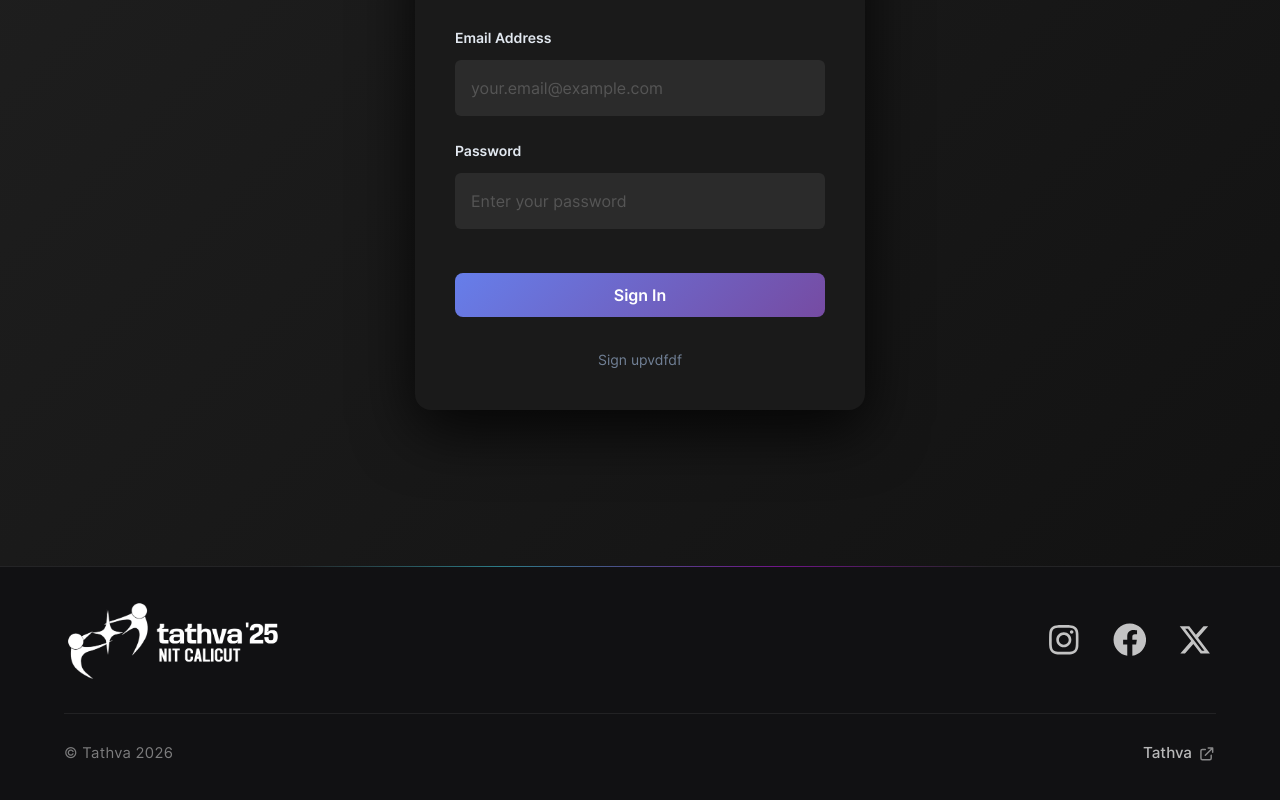
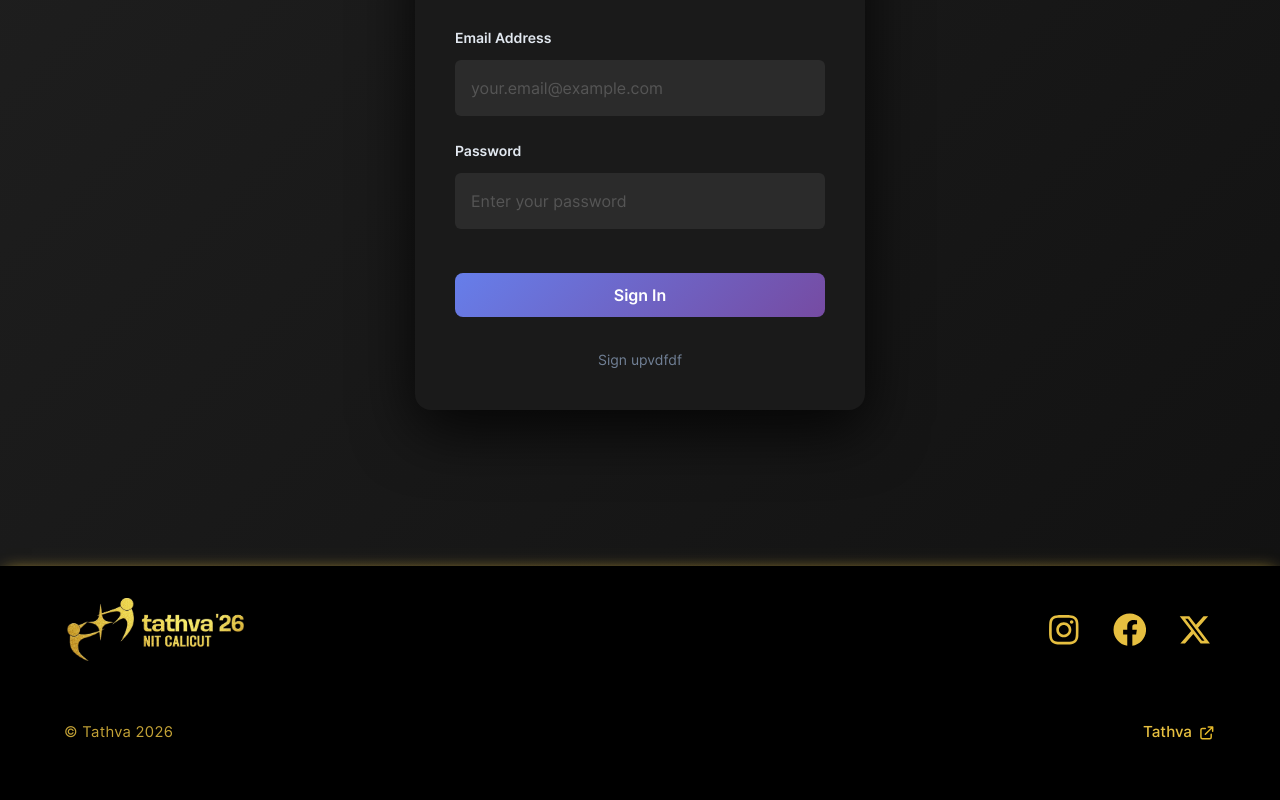
Before and after one commit to ItsThareesh/ca-frontend, a Next.js app: page /login in a window 1280 px wide. Shown: the part 234-1034 px from the top of the page. Built offline with nearby package versions, Linux system fonts and the light colour scheme.

Commit message:
footer changed to gold-black theme

```diff
--- a/components/common/Footer.js
+++ b/components/common/Footer.js
@@ -11,7 +11,7 @@ export default function Footer() {
 			<div className='container'>
 				<div className={styles['footer-top']}>
 					<Link href='/'>
-						<img className={styles['footer-logo']} src='/images/logoNew.png' alt='Tathva 2026' />
+						<img className={styles['footer-logo']} src='/images/tathva26-gold.png' alt="Tathva '26" />
 					</Link>
 					<div className={styles['social-links']}>
 						<a
--- a/components/common/footer.module.css
+++ b/components/common/footer.module.css
@@ -1,28 +1,13 @@
 .footer {
-	background: #111113;
-	border-top: 1px solid rgba(255, 255, 255, 0.08);
+	background: #000000;
+
 	display: flex;
 	flex-direction: column;
 	position: relative;
+	box-shadow: 0px 0px 16px -6px #e6bf40;
 }
 
-.footer::before {
-	content: '';
-	position: absolute;
-	top: -1px;
-	left: 50%;
-	transform: translateX(-50%);
-	width: min(85%, 700px);
-	height: 1px;
-	background: linear-gradient(
-		90deg,
-		transparent 0%,
-		rgba(55, 231, 255, 0.45) 30%,
-		rgba(204, 1, 255, 0.45) 70%,
-		transparent 100%
-	);
-	pointer-events: none;
-}
+
 
 .footer-top {
 	display: flex;
@@ -33,16 +18,16 @@
 }
 
 .footer-logo {
-	height: 82px;
+	height: 63px;
 	width: auto;
 	cursor: pointer;
 	display: block;
-	transition: transform 0.25s ease, opacity 0.25s ease;
+	transition: transform 0.25s ease;
 }
 
 .footer-logo:hover {
-	transform: translateY(-2px);
-	opacity: 0.9;
+
+	opacity: 0.95;
 }
 
 .social-links {
@@ -55,8 +40,8 @@
 	display: inline-flex;
 	align-items: center;
 	justify-content: center;
-	color: rgba(255, 255, 255, 0.75);
-	transition: all 0.25s cubic-bezier(0.4, 0, 0.2, 1);
+	color: #e6bf40;
+	transition: transform 0.25s cubic-bezier(0.4, 0, 0.2, 1);
 	background: none;
 	border: none;
 	padding: 0.25rem;
@@ -65,22 +50,10 @@
 
 .social-icon {
 	font-size: 2.1rem;
-	transition: transform 0.25s ease, color 0.25s ease, filter 0.25s ease;
 }
 
 .social-btn:hover {
-	color: #fff;
-	transform: translateY(-3px) scale(1.12);
-}
-
-.social-btn:hover .social-icon {
-	filter: drop-shadow(0 4px 12px rgba(255, 255, 255, 0.45));
-}
-
-.footer-divider {
-	width: 100%;
-	height: 1px;
-	background: rgba(255, 255, 255, 0.07);
+	transform: scale(1.25);
 }
 
 .footer-bottom {
@@ -91,33 +64,33 @@
 }
 
 .footer-copy {
-	color: rgba(255, 255, 255, 0.45);
+	color: #e6bf40;
 	font-size: 0.925rem;
 	letter-spacing: 0.02em;
+	opacity: 0.85;
 }
 
 .footer-link {
 	display: inline-flex;
 	align-items: center;
 	gap: 0.4rem;
-	color: rgba(255, 255, 255, 0.7);
+	color: #e6bf40;
 	font-size: 0.95rem;
 	font-weight: 500;
-	transition: color 0.2s ease, transform 0.2s ease;
+	transition: opacity 0.2s ease, transform 0.2s ease;
 }
 
 .footer-link:hover {
-	color: #fff;
+	opacity: 0.9;
 }
 
 .external-icon {
-	color: rgba(255, 255, 255, 0.5);
+	color: #E4B82A;
 	font-size: 1.1rem;
-	transition: transform 0.2s ease, color 0.2s ease;
+	transition: transform 0.2s ease;
 }
 
 .footer-link:hover .external-icon {
-	color: #fff;
 	transform: translate(2px, -2px);
 }
 
```
Also changed, not shown: public/images/tathva26-gold.png (added).
